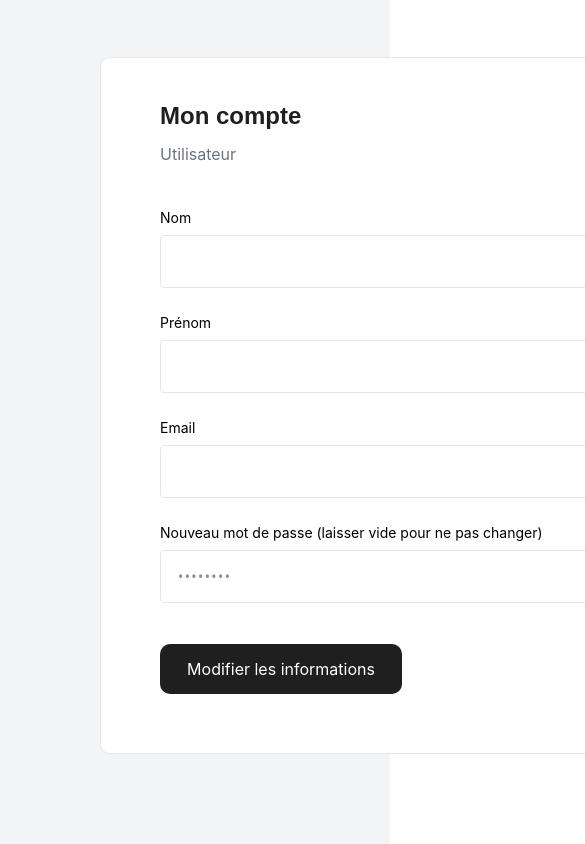
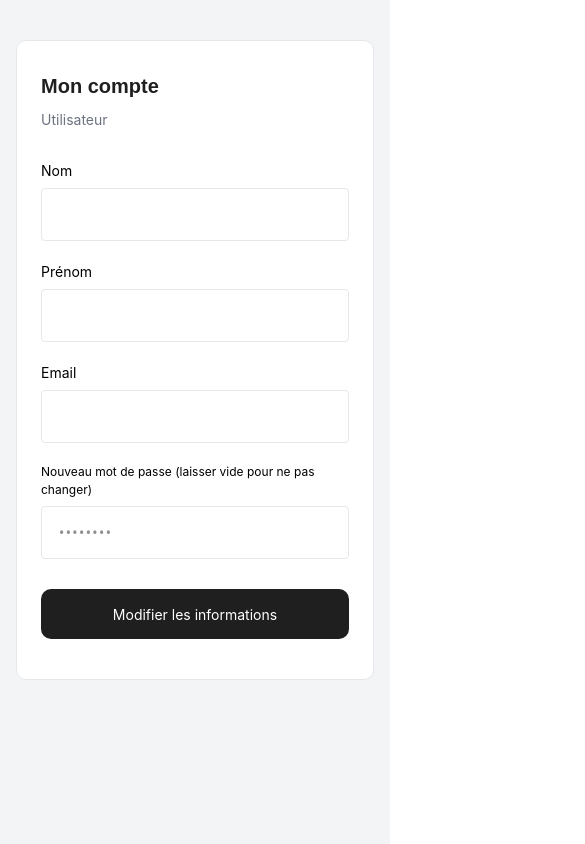
Before and after one commit to StellaElian/abricot-frontend, a Next.js app: page /profile in a window 390 px wide. Shown: the top 844 px of the page, 585 px wide, since content can reach past the window. Built offline with nearby package versions, Linux system fonts and the light colour scheme.

Commit message:
Responsive

```diff
--- a/src/app/profile/page.tsx
+++ b/src/app/profile/page.tsx
@@ -93,68 +93,68 @@ export default function ProfilePage() {
     if (loading) return <div className="p-10 text-center font-sans">Chargement de votre profil...</div>;
 
         return (
-        <div className="bg-[#F3F4F6] min-h-screen pt-[57px] pb-[181px] pl-[100px] pr-[125px] font-sans">
+        <div className="bg-[#F3F4F6] min-h-screen pt-[40px] lg:pt-[57px] pb-[80px] lg:pb-[181px] px-4 lg:pl-[100px] lg:pr-[125px] font-sans">
 
-            <div className="w-[1215px] bg-[#FFFFFF] border border-[#E5E7EB] rounded-[10px] px-[59px] pt-[40px] pb-[59px] flex flex-col mx-auto">
+            <div className="w-full max-w-[1215px] bg-[#FFFFFF] border border-[#E5E7EB] rounded-[10px] px-6 lg:px-[59px] pt-[30px] lg:pt-[40px] pb-[40px] lg:pb-[59px] flex flex-col mx-auto">
 
-                <div className="mb-[41px]">
-                    <h1 className="text-[24px] font-semibold text-[#1F1F1F] mb-[8px]" style={{ fontFamily: "'Manrope', sans-serif" }}>
+                <div className="mb-[30px] lg:mb-[41px]">
+                    <h1 className="text-[20px] lg:text-[24px] font-semibold text-[#1F1F1F] mb-[8px]" style={{ fontFamily: "'Manrope', sans-serif" }}>
                         Mon compte
                     </h1>
-                    <p className="text-[16px] text-[#6B7280]" style={{ fontFamily: "'Inter', sans-serif" }}>
+                    <p className="text-[14px] lg:text-[16px] text-[#6B7280]" style={{ fontFamily: "'Inter', sans-serif" }}>
                         {`${editFirstName} ${editLastName}`.trim() || 'Utilisateur'}
                     </p>
                 </div>
 
                 {/* FORMULAIRE */}
-                <div className="flex flex-col">
+                <div className="flex flex-col w-full">
 
                     {/* Affichage messages réussite ou erreur */}
                     {successMessage && <div className="mb-4 p-3 bg-green-100 text-green-700 rounded-[4px] text-[14px]">{successMessage}</div>}
                     {errorMessage && <div className="mb-4 p-3 bg-red-100 text-red-700 rounded-[4px] text-[14px]">{errorMessage}</div>}
 
                     {/* BLOC NOM */}
-                    <div className="mb-[24px]">
+                    <div className="mb-[20px] lg:mb-[24px]">
                         <label className="block text-[14px] text-[#000000] font-regular mb-[7px]" style={{ fontFamily: "'Inter', sans-serif" }}>Nom</label>
                         <input
                             type="text"
                             value={editLastName}
                             onChange={(e) => setEditLastName(e.target.value)}
-                            className="w-[1097px] h-[53px] border border-[#E5E7EB] rounded-[4px] px-[17px] text-[14px] text-[#1F1F1F] bg-[#FFFFFF] outline-none focus:border-[#D3590B] transition"
+                            className="w-full lg:max-w-[1097px] h-[53px] border border-[#E5E7EB] rounded-[4px] px-[17px] text-[14px] text-[#1F1F1F] bg-[#FFFFFF] outline-none focus:border-[#D3590B] transition"
                         />
                     </div>
 
                     {/* BLOC PRÉNOM */}
-                    <div className="mb-[24px]">
+                    <div className="mb-[20px] lg:mb-[24px]">
                         <label className="block text-[14px] text-[#000000] font-regular mb-[7px]" style={{ fontFamily: "'Inter', sans-serif" }}>Prénom</label>
                         <input
                             type="text"
                             value={editFirstName}
                             onChange={(e) => setEditFirstName(e.target.value)}
-                            className="w-[1097px] h-[53px] border border-[#E5E7EB] rounded-[4px] px-[17px] text-[14px] text-[#1F1F1F] bg-[#FFFFFF] outline-none focus:border-[#D3590B] transition"
+                            className="w-full lg:max-w-[1097px] h-[53px] border border-[#E5E7EB] rounded-[4px] px-[17px] text-[14px] text-[#1F1F1F] bg-[#FFFFFF] outline-none focus:border-[#D3590B] transition"
                         />
                     </div>
 
                     {/* BLOC EMAIL */}
-                    <div className="mb-[24px]">
+                    <div className="mb-[20px] lg:mb-[24px]">
                         <label className="block text-[14px] text-[#000000] font-regular mb-[7px]" style={{ fontFamily: "'Inter', sans-serif" }}>Email</label>
                         <input
                             type="email"
                             value={editEmail}
                             onChange={(e) => setEditEmail(e.target.value)}
-                            className="w-[1097px] h-[53px] border border-[#E5E7EB] rounded-[4px] px-[17px] text-[14px] text-[#1F1F1F] bg-[#FFFFFF] outline-none focus:border-[#D3590B] transition"
+                            className="w-full lg:max-w-[1097px] h-[53px] border border-[#E5E7EB] rounded-[4px] px-[17px] text-[14px] text-[#1F1F1F] bg-[#FFFFFF] outline-none focus:border-[#D3590B] transition"
                         />
                     </div>
 
                     {/* BLOC MOT DE PASSE */}
-                    <div className="mb-[41px]">
-                        <label className="block text-[14px] text-[#000000] font-regular mb-[7px]" style={{ fontFamily: "'Inter', sans-serif" }}>Nouveau mot de passe (laisser vide pour ne pas changer)</label>
+                    <div className="mb-[30px] lg:mb-[41px]">
+                        <label className="block text-[12px] lg:text-[14px] text-[#000000] font-regular mb-[7px] break-words" style={{ fontFamily: "'Inter', sans-serif" }}>Nouveau mot de passe (laisser vide pour ne pas changer)</label>
                         <input
                             type="password"
                             value={newPassword}
                             onChange={(e) => setNewPassword(e.target.value)}
                             placeholder="••••••••"
-                            className="w-[1097px] h-[53px] border border-[#E5E7EB] rounded-[4px] px-[17px] text-[14px] text-[#1F1F1F] tracking-widest bg-[#FFFFFF] outline-none focus:border-[#D3590B] transition"
+                            className="w-full lg:max-w-[1097px] h-[53px] border border-[#E5E7EB] rounded-[4px] px-[17px] text-[14px] text-[#1F1F1F] tracking-widest bg-[#FFFFFF] outline-none focus:border-[#D3590B] transition"
                         />
                     </div>
 
@@ -163,9 +163,9 @@ export default function ProfilePage() {
                 {/* BOUTON */}
                 <button
                     onClick={handleUpdateProfile}
-                    className="w-[242px] h-[50px] bg-[#1F1F1F] rounded-[10px] flex items-center justify-center cursor-pointer hover:bg-black transition self-start"
+                    className="w-full lg:w-[242px] h-[50px] bg-[#1F1F1F] rounded-[10px] flex items-center justify-center cursor-pointer hover:bg-black transition self-start"
                 >
-                    <span className="text-[16px] text-[#FFFFFF] font-regular" style={{ fontFamily: "'Inter', sans-serif" }}>
+                    <span className="text-[14px] lg:text-[16px] text-[#FFFFFF] font-regular" style={{ fontFamily: "'Inter', sans-serif" }}>
                         Modifier les informations
                     </span>
                 </button>
```
